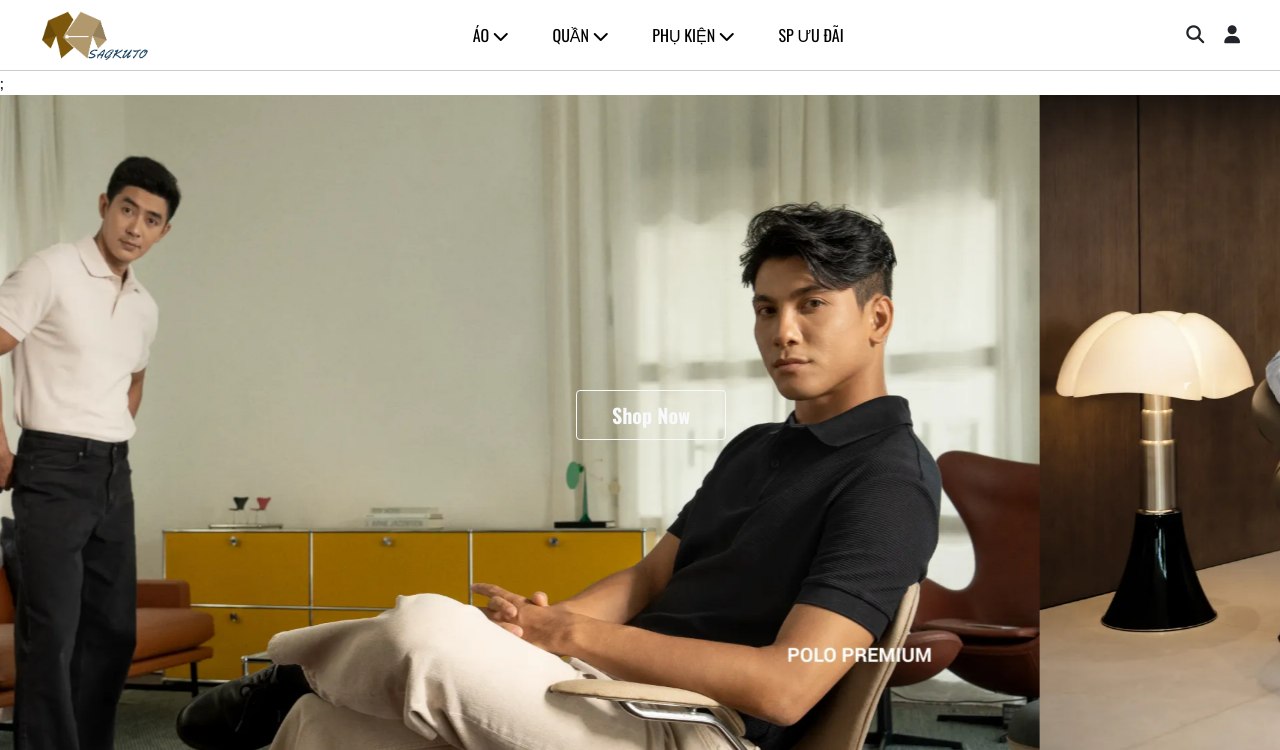
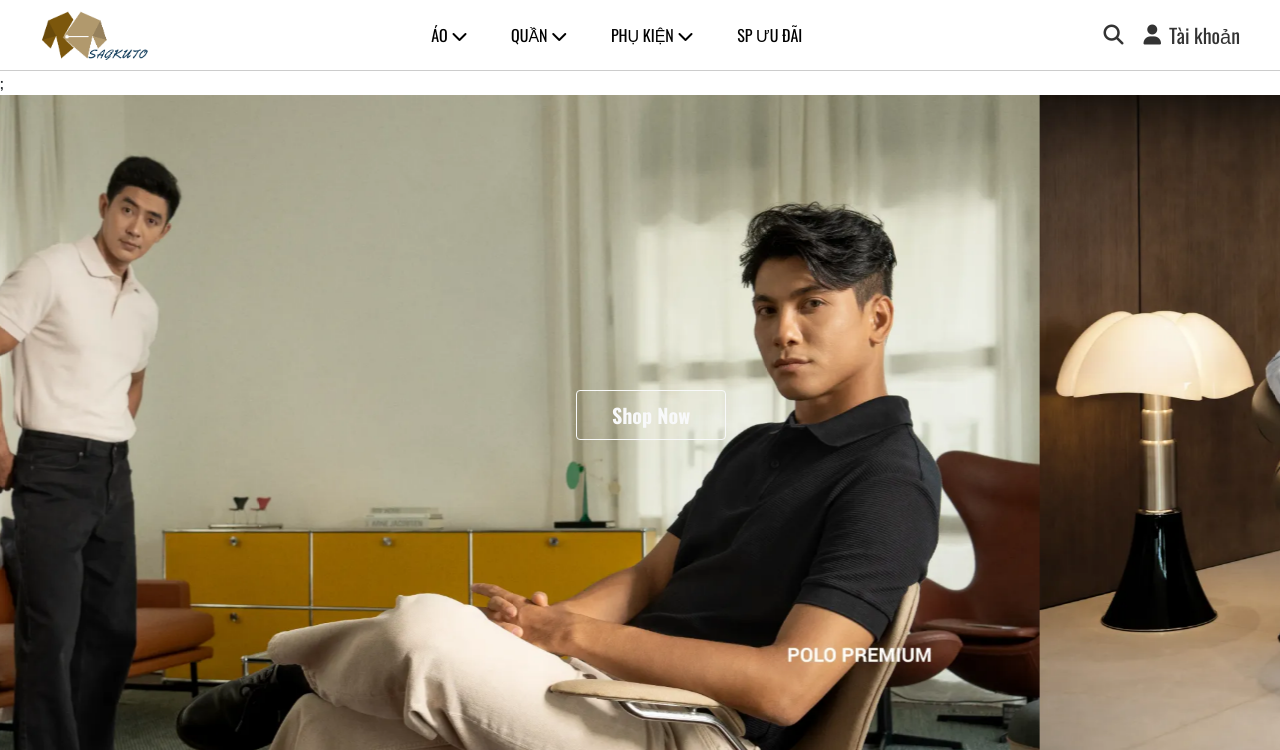
Before and after one commit to vinh047/Webbanquanao, a PHP site: page / in a window 1280 px wide. Shown: the top 750 px of the page. Run offline with PHP 8.4, Linux system fonts and the light colour scheme.

Commit message:
nav login o header

```diff
--- a/assets/css/header.css
+++ b/assets/css/header.css
@@ -66,35 +66,29 @@
 }
 
 
-.icons_header {
+.icon-group {
   display: flex;
   align-items: center;
   gap: 20px;
   font-size: 18px;
+  color: black;
 }
 
-.icons_header {
+.icon {
+  color: #333;
+  font-size: 20px;
+  text-decoration: none;
   display: flex;
   align-items: center;
-  gap: 20px;
-  font-size: 18px;
+  gap: 8px; /* Khoảng cách giữa icon và chữ */
+  transition: color 0.2s;
 }
 
-.icons_header i {
+.icon:hover {
+  color: rgb(52, 164, 212);/* Màu xanh khi hover */
+}
+
+.icon i {
   line-height: 1;
   vertical-align: middle;
-  display: flex;
-  align-items: center;
 }
-
-.login-link {
-  text-decoration: none;
-  color: #111;
-  font-weight: 500;
-  transition: 0.3s;
-  display: flex;
-  align-items: center;
-  font-size: 16px;
-  /* cân chỉnh với menu */
-  line-height: 1;
-}
--- a/layout/header.php
+++ b/layout/header.php
@@ -31,8 +31,12 @@
     </ul>
   </nav>
 
-  <div class="icons_header">
-    <i class="fa-solid fa-magnifying-glass"></i>
+  <div class="icon-group">
+  <a href="search.html" class="icon"><i class="fa-solid fa-magnifying-glass"></i></a>
+  <a href="User-form\Login_Form\Login_Form.php" class="icon account-link">
     <i class="fa-solid fa-user"></i>
-  </div>
+    <span>Tài khoản</span>
+  </a>
+</div>
+
 </header>;
```
